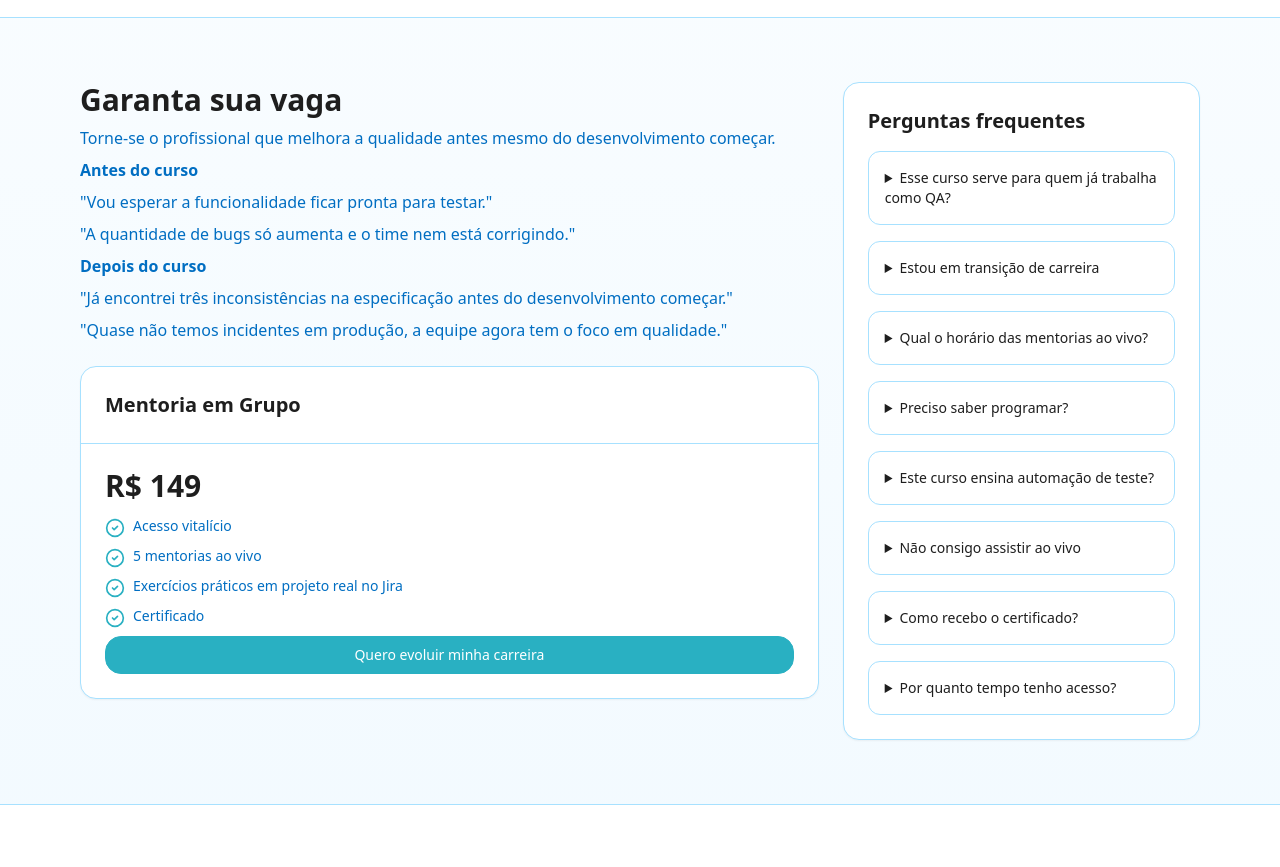
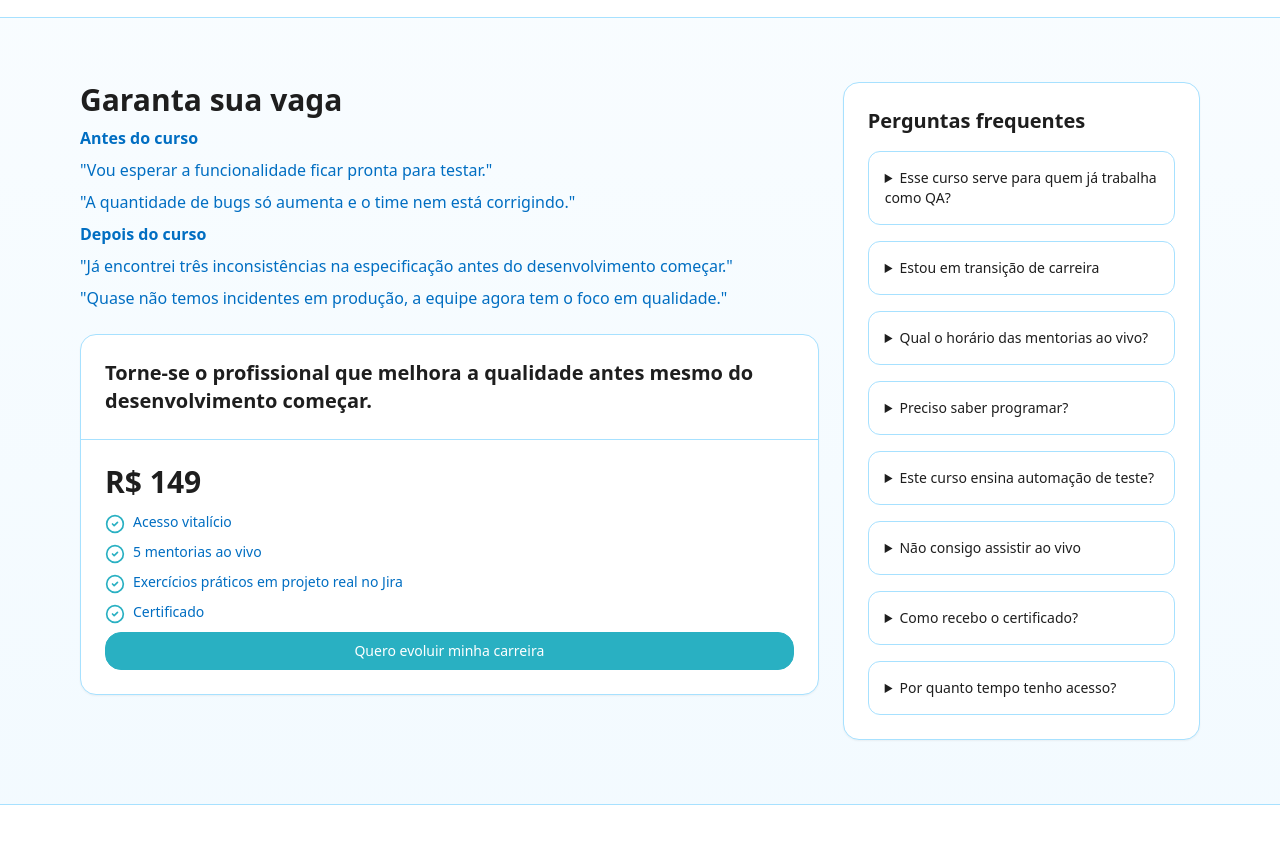
Before and after one commit to carolsprak/cursos, a React (Vite) app: page / in a window 1280 px wide. Shown: the part 3800-4667 px from the top of the page. Built offline with nearby package versions, Linux system fonts and the light colour scheme.

Commit message:
Update text in App.jsx for clarity and emphasis

```diff
--- a/src/App.jsx
+++ b/src/App.jsx
@@ -358,7 +358,6 @@ export default function LandingCursoTesteBasico() {
         <div className="max-w-6xl mx-auto px-4 grid lg:grid-cols-3 gap-6 items-start">
           <motion.div {...fadeUp} className="lg:col-span-2">
             <h2 className="text-2xl md:text-3xl font-bold">Garanta sua vaga</h2>
-            <p className="text-insprak-700 mt-2">Torne-se o profissional que melhora a qualidade antes mesmo do desenvolvimento começar.</p>
             <p className="text-insprak-700 mt-2"><b>Antes do curso</b></p>
             <p className="text-insprak-700 mt-2">"Vou esperar a funcionalidade ficar pronta para testar."</p>
             <p className="text-insprak-700 mt-2">"A quantidade de bugs só aumenta e o time nem está corrigindo."</p>
@@ -368,7 +367,7 @@ export default function LandingCursoTesteBasico() {
             <div className="grid md:grid-cols-1 gap-6 mt-6">
               <Card className="rounded-2xl">
                 <CardHeader>
-                  <CardTitle className="text-xl">Mentoria em Grupo</CardTitle>
+                  <CardTitle className="text-xl">Torne-se o profissional que melhora a qualidade antes mesmo do desenvolvimento começar.</CardTitle>
                 </CardHeader>
                 <CardContent className="space-y-3 text-sm">
                   <div className="text-3xl font-black text-insprak-900">R$ 149</div>
```
